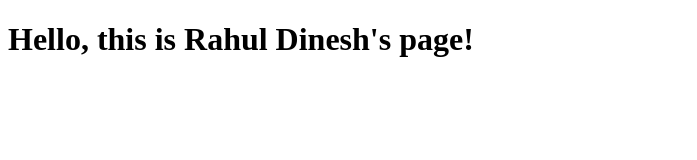
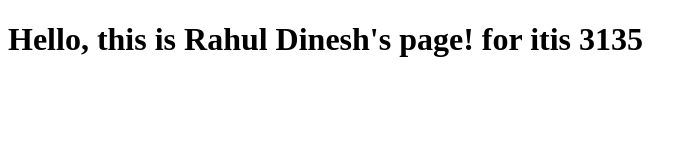
Before and after one commit to rdin111/itis3135, a plain HTML site: page index.html in a window 1280 px wide. Shown: the whole page, without its empty margins (0-697 px from the left). Drawn offline with Linux system fonts and the light colour scheme.

Commit message:
added index.html

```diff
--- a/index.html
+++ b/index.html
@@ -6,6 +6,6 @@
     <title>Rahul Dinesh's Page</title>
 </head>
 <body>
-<h1>Hello, this is Rahul Dinesh's page!</h1>
+<h1>Hello, this is Rahul Dinesh's page! for itis 3135</h1>
 </body>
 </html>
```
